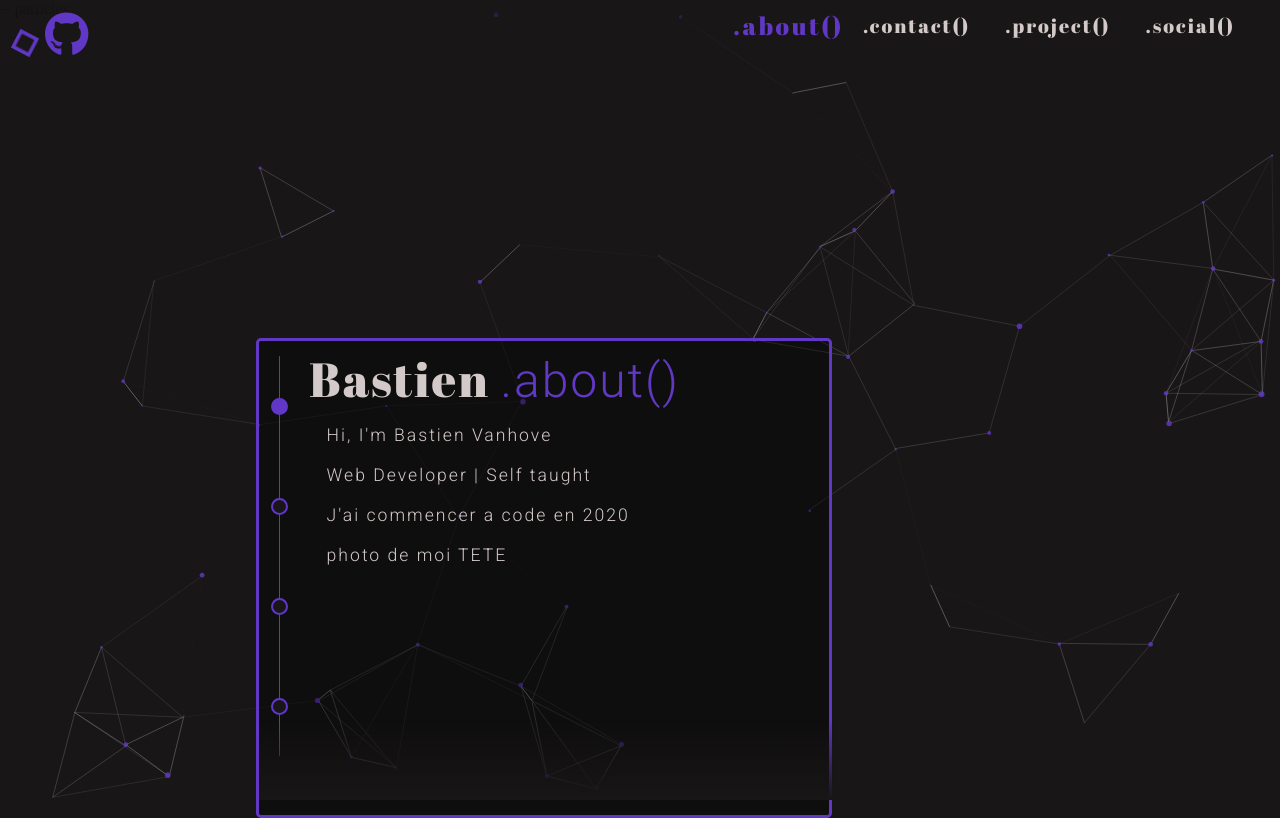
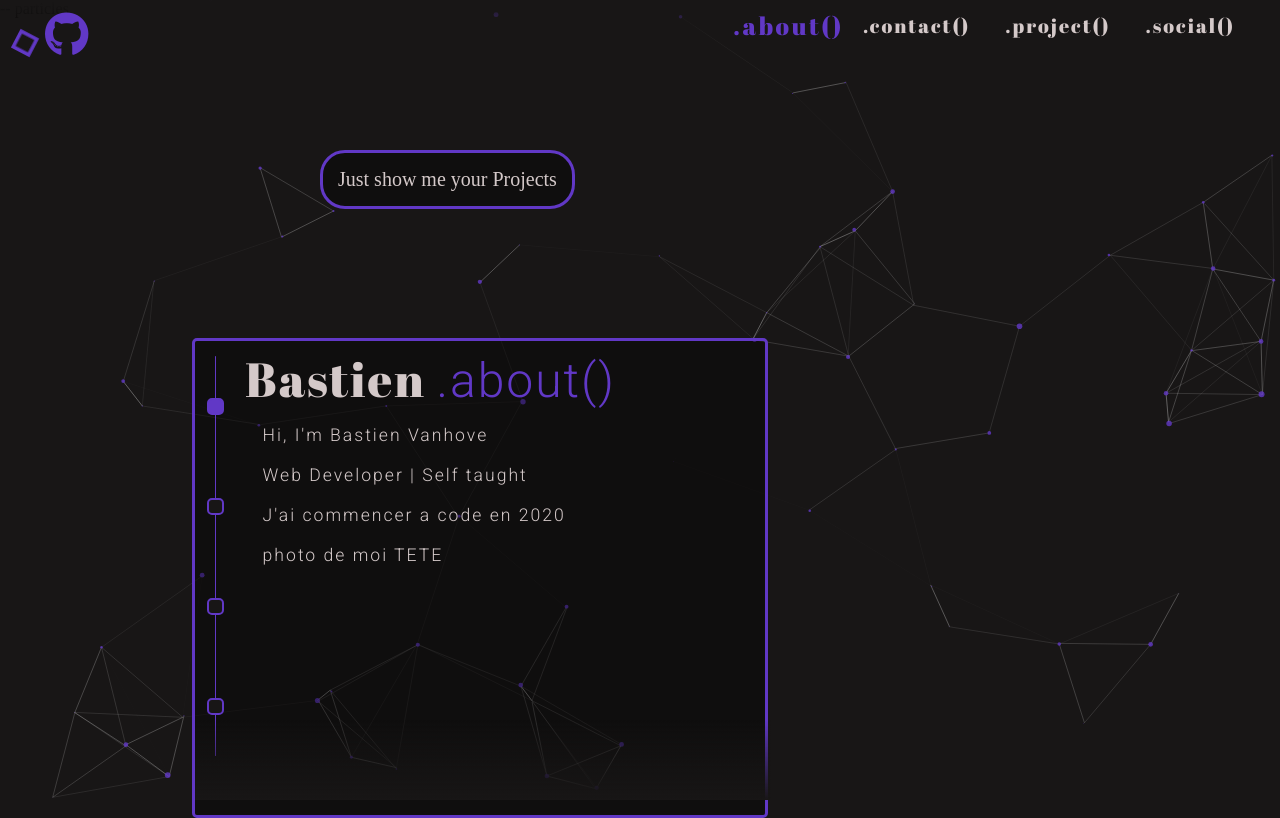
Before and after one commit to BastienVanhove/Portfolio, a Vue app: page / in a window 1280 px wide. Built offline with nearby package versions, Linux system fonts and the light colour scheme.

Commit message:
start just show

```diff
--- a/src/App.vue
+++ b/src/App.vue
@@ -12,6 +12,9 @@
       </div>
     </div>
     <navbarC/>
+    <div class="button">
+      Just show me your Projects
+    </div>
     <content/>
 </template>
 
@@ -58,6 +61,40 @@ p::selection{
   height: auto;
   display: flex;
   flex-direction: column
+}
+.button{
+  position: absolute;
+  margin-left: 25vw;
+  margin-top: 150px;
+  border: 3px solid var(--style-color);
+  color:  var(--white-text-color);
+  border-radius: 25px;
+  padding: 15px;
+  font-size: 1.25em;
+  background: rgba(0, 0, 0, 0.356);
+  animation: 3s floaty infinite;
+}
+.button:hover{
+
+}
+@keyframes floaty {
+  to{
+    top: 0px;
+    left: 0px;
+  }
+  50%{
+    top: 10px;
+    left: 20px;
+  }
+  from{
+    top: 0px;
+    left: 0px;
+  }
+}
+@media screen and (max-width: 900px){
+  .button{
+    display: none;
+  }
 }
 .containerMouse{
   position: absolute;
--- a/src/components/content/content.vue
+++ b/src/components/content/content.vue
@@ -73,7 +73,7 @@
     .container{
         width: 45%;
         height: 60vh;
-        margin-left: 20%;
+        margin-left: 15vw;
         margin-top: 40vh;
         overflow-y: scroll;
         position: relative;
@@ -120,7 +120,7 @@
         width: var(--sizeBar);
         position: absolute;
         border: 2px solid var(--style-color);
-        border-radius: 50%;
+        border-radius: 5px;
         margin-left: -8px;
         background-color: var(--back-main-color);
         transition: 0.25s;
```
